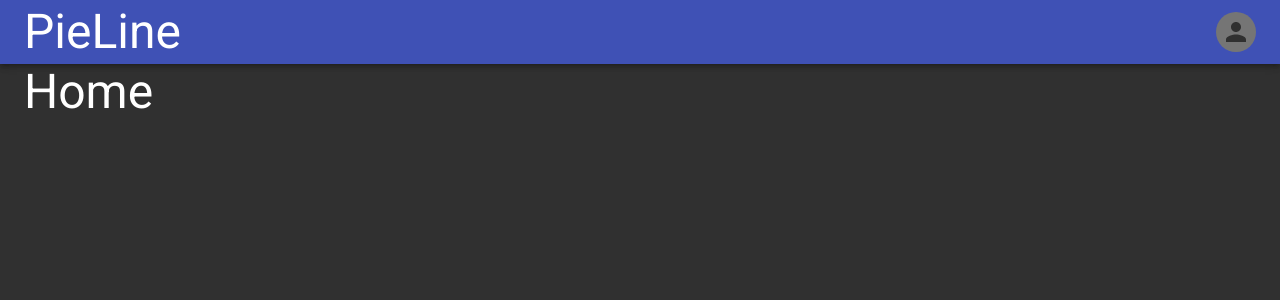
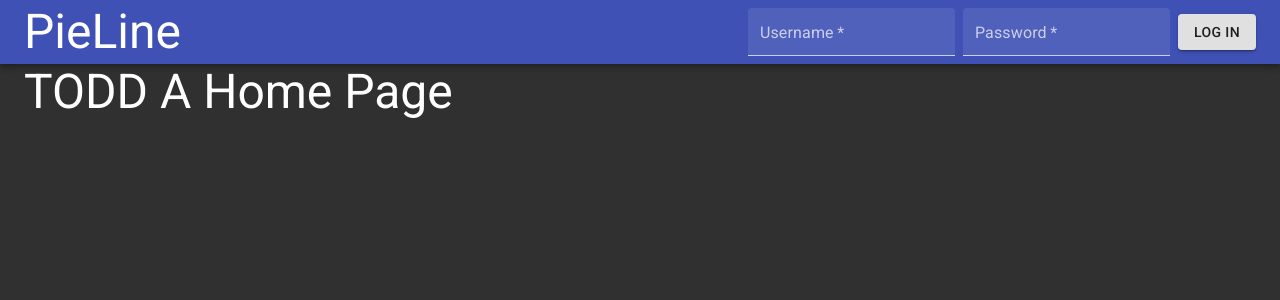
Before and after one commit to kkorolyov/pieline, a React (Create React App) app in the folder pie-web/: page / in a window 1280 px wide. Shown: the top 300 px of the page. Built offline with nearby package versions, Linux system fonts and the light colour scheme.

Commit message:
#2: Add navbar auth

```diff
--- a/pie-web/src/app/Home.tsx
+++ b/pie-web/src/app/Home.tsx
@@ -3,7 +3,7 @@ import React from "react";
 
 const Home = () => (
   <Container maxWidth="xl">
-    <Typography variant="h3">Home</Typography>
+    <Typography variant="h3">TODD A Home Page</Typography>
   </Container>
 );
 export default Home;
--- a/pie-web/src/common/api/user.ts
+++ b/pie-web/src/common/api/user.ts
@@ -1,7 +1,24 @@
-export const getProfile = () => ({
+// TODO All this
+
+/**
+ * Authenticates a given `(userName, password)` combination.
+ * @returns authenticated user ID
+ */
+export const authenticate = (userName: string, password: string) => "bogoId";
+
+/**
+ * Retrieves a profile for a given user ID.
+ * @param id user ID
+ * @returns associated profile state
+ */
+export const getProfile = (id: string) => ({
   displayName: "Real display",
   email: "Real email",
 });
-
+/**
+ * Persists user profile state.
+ * @param state profile state to persist
+ * @returns persisted profile state
+ */
 export const saveProfile = (state: { displayName: string; email: string }) =>
   state;
--- a/pie-web/src/common/components/Wrapper.tsx
+++ b/pie-web/src/common/components/Wrapper.tsx
@@ -2,17 +2,35 @@ import {
   Menu as MuiMenu,
   MenuProps as MuiMenuProps,
   TextField as MuiTextField,
+  TextFieldProps as MuiTextFieldProps,
 } from "@material-ui/core";
 import React, { useState } from "react";
 import { Link as RouterLink } from "react-router-dom";
 import styled from "styled-components";
 
-export const TextField = styled(MuiTextField)`
+const StyledMuiTextField = styled(MuiTextField)`
   ${({ theme }) => `
   margin-top: ${theme.spacing(1)}px;
   margin-bottom: ${theme.spacing(1)}px;
   `}
 `;
+type TextFieldProps = Omit<MuiTextFieldProps, "onChange"> & {
+  /**
+   * Callback invoked on value change with current field value.
+   */
+  onChange: (value: string) => void;
+};
+/**
+ * Styled text field with a simplified `onChange` caller providing current field value.
+ */
+export const TextField = ({ onChange, ...props }: TextFieldProps) => (
+  <StyledMuiTextField
+    onChange={(e) => {
+      onChange && onChange(e.target.value);
+    }}
+    {...props}
+  />
+);
 
 type MenuProps = MuiMenuProps & {
   /**
@@ -20,6 +38,10 @@ type MenuProps = MuiMenuProps & {
    */
   anchor: React.ReactElement;
 };
+/**
+ * Spawns a menu on a given anchor element.
+ * `onClick` events on children also close the open menu.
+ */
 export const Menu = ({
   anchor,
   onClose,
@@ -62,15 +84,24 @@ export const Menu = ({
   );
 };
 
+/**
+ * Restyled `react-router` `link` component.
+ */
 export const Link = styled(RouterLink)`
   color: inherit;
   text-decoration: inherit;
 `;
 
 type FormProps = {
+  /**
+   * Form submission handler.
+   */
   onSubmit: (event: React.FormEvent<HTMLFormElement>) => void;
-  children?: React.ReactNode;
+  children: React.ReactNode;
 };
+/**
+ * Form container providing for submission handling.
+ */
 export const Form = ({ onSubmit, children, ...props }: FormProps) => (
   <form
     onSubmit={(e) => {
--- /dev/null
+++ b/pie-web/src/common/context/index.ts
@@ -0,0 +1 @@
+export * from "./user";
--- /dev/null
+++ b/pie-web/src/common/context/user.ts
@@ -0,0 +1,11 @@
+import { createContext } from "react";
+
+type UserContextProps = {
+  id?: string;
+  setId: (id: string) => void;
+
+  displayName?: string;
+};
+export const UserContext = createContext({
+  setId: (id) => {},
+} as UserContextProps);
--- /dev/null
+++ b/pie-web/src/nav/AuthBar.tsx
@@ -0,0 +1,62 @@
+import { Button, Grid, CircularProgress } from "@material-ui/core";
+import React, { useContext, useState } from "react";
+import { authenticate } from "../common/api";
+import { Form, TextField } from "../common/components";
+import { UserContext } from "../common/context";
+import { useExecutor, useResult } from "../common/hooks";
+
+/**
+ * Medium for user authentication.
+ */
+const AuthBar = () => {
+  const [userName, setUserName] = useState("");
+  const [password, setPassword] = useState("");
+
+  const { setId } = useContext(UserContext);
+
+  const authExecutor = useExecutor(authenticate);
+  useResult(authExecutor, setId);
+
+  return (
+    <Form
+      onSubmit={() => {
+        authExecutor.execute(userName, password);
+      }}
+    >
+      <Grid container spacing={1} alignItems="center">
+        <Grid item>
+          <TextField
+            variant="filled"
+            size="small"
+            label="Username"
+            required
+            value={userName}
+            onChange={setUserName}
+          />
+        </Grid>
+        <Grid item>
+          <TextField
+            variant="filled"
+            size="small"
+            label="Password"
+            type="password"
+            required
+            value={password}
+            onChange={setPassword}
+          />
+        </Grid>
+
+        <Grid item>
+          {authExecutor.waiting ? (
+            <CircularProgress color="secondary" />
+          ) : (
+            <Button variant="contained" type="submit">
+              Log In
+            </Button>
+          )}
+        </Grid>
+      </Grid>
+    </Form>
+  );
+};
+export default AuthBar;
--- a/pie-web/src/nav/Nav.tsx
+++ b/pie-web/src/nav/Nav.tsx
@@ -1,17 +1,10 @@
-import {
-  AppBar,
-  Avatar,
-  MenuItem,
-  Toolbar,
-  Typography,
-} from "@material-ui/core";
-import React from "react";
+import { AppBar, Toolbar, Typography } from "@material-ui/core";
+import React, { useContext } from "react";
 import styled from "styled-components";
-import { Link, Menu } from "../common/components";
-
-const ProfileIcon = styled(Avatar)`
-  cursor: pointer;
-`;
+import { Link } from "../common/components";
+import { UserContext } from "../common/context";
+import AuthBar from "./AuthBar";
+import UserMenu from "./UserMenu";
 
 const StyledToolbar = styled(Toolbar)`
   display: flex;
@@ -24,18 +17,19 @@ type NavProps = {
    */
   title: string;
 };
+/**
+ * Main navigation bar.
+ */
 const Nav = ({ title }: NavProps) => {
+  const { id } = useContext(UserContext);
+
   return (
     <AppBar position="sticky">
       <StyledToolbar>
         <Link to="/">
           <Typography variant="h3">{title}</Typography>
         </Link>
-        <Menu anchor={<ProfileIcon />}>
-          <MenuItem component={Link} to="user">
-            Profile
-          </MenuItem>
-        </Menu>
+        {id ? <UserMenu /> : <AuthBar />}
       </StyledToolbar>
     </AppBar>
   );
--- /dev/null
+++ b/pie-web/src/nav/UserMenu.tsx
@@ -0,0 +1,20 @@
+import { Avatar, MenuItem } from "@material-ui/core";
+import React from "react";
+import styled from "styled-components";
+import { Link, Menu } from "../common/components";
+
+const ProfileIcon = styled(Avatar)`
+  cursor: pointer;
+`;
+
+/**
+ * Toggled menu for actions pertaining to the current user.
+ */
+const UserMenu = () => (
+  <Menu anchor={<ProfileIcon />}>
+    <MenuItem component={Link} to="user">
+      Profile
+    </MenuItem>
+  </Menu>
+);
+export default UserMenu;
--- a/pie-web/src/user/Editor.tsx
+++ b/pie-web/src/user/Editor.tsx
@@ -41,14 +41,14 @@ export const Editor = ({
             variant="outlined"
             label="Display Name"
             value={displayName}
-            onChange={(e) => setDisplayName(e.target.value)}
+            onChange={setDisplayName}
           />
           <TextField
             required
             variant="outlined"
             label="Email"
             value={email}
-            onChange={(e) => setEmail(e.target.value)}
+            onChange={setEmail}
           />
         </Grid>
 
```
Also changed, not shown: 2 other files (tests, documents, lock files or other folders).
